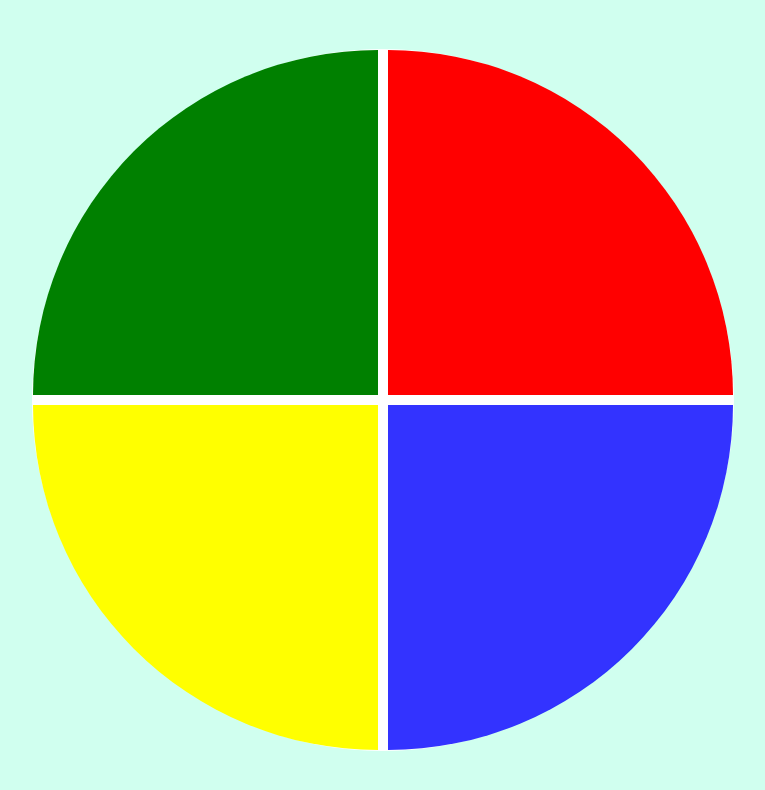
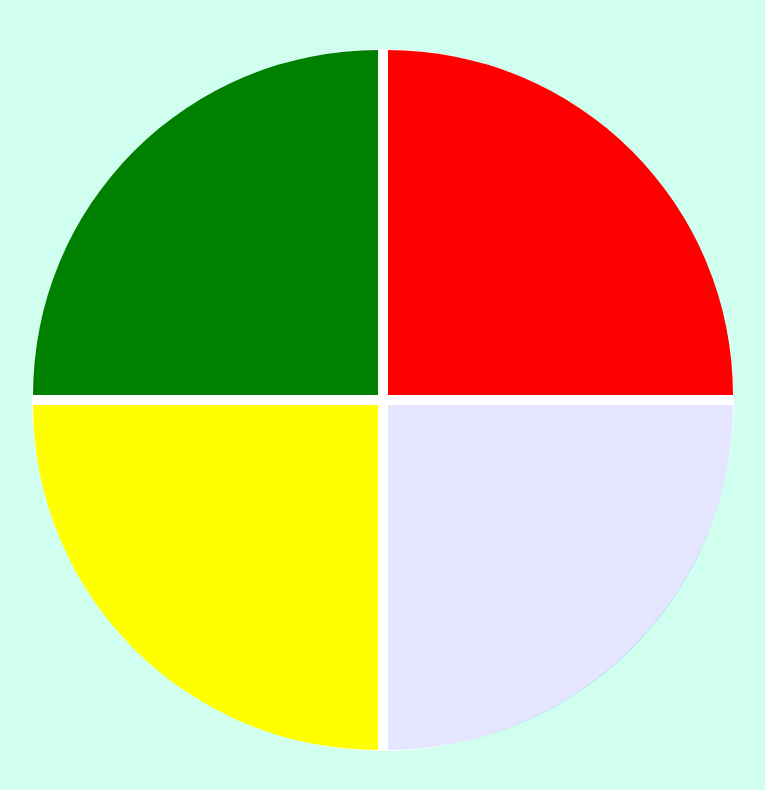
Before and after one commit to raquelpaiva/jogo_mem-ria_estilo_Genius, a plain HTML site: page index.html in a window 1280 px wide. Shown: the whole page, without its empty margins (257-1022 px from the left). Drawn offline with Linux system fonts and the light colour scheme.

Commit message:
alteração opacidade do fundo das cores que irão mudar para melhor visualização

```diff
--- a/style.css
+++ b/style.css
@@ -48,5 +48,5 @@ body {
 }
 
 .selected {
-    opacity: 0.8;
+    opacity: 0.10;
 }
```
